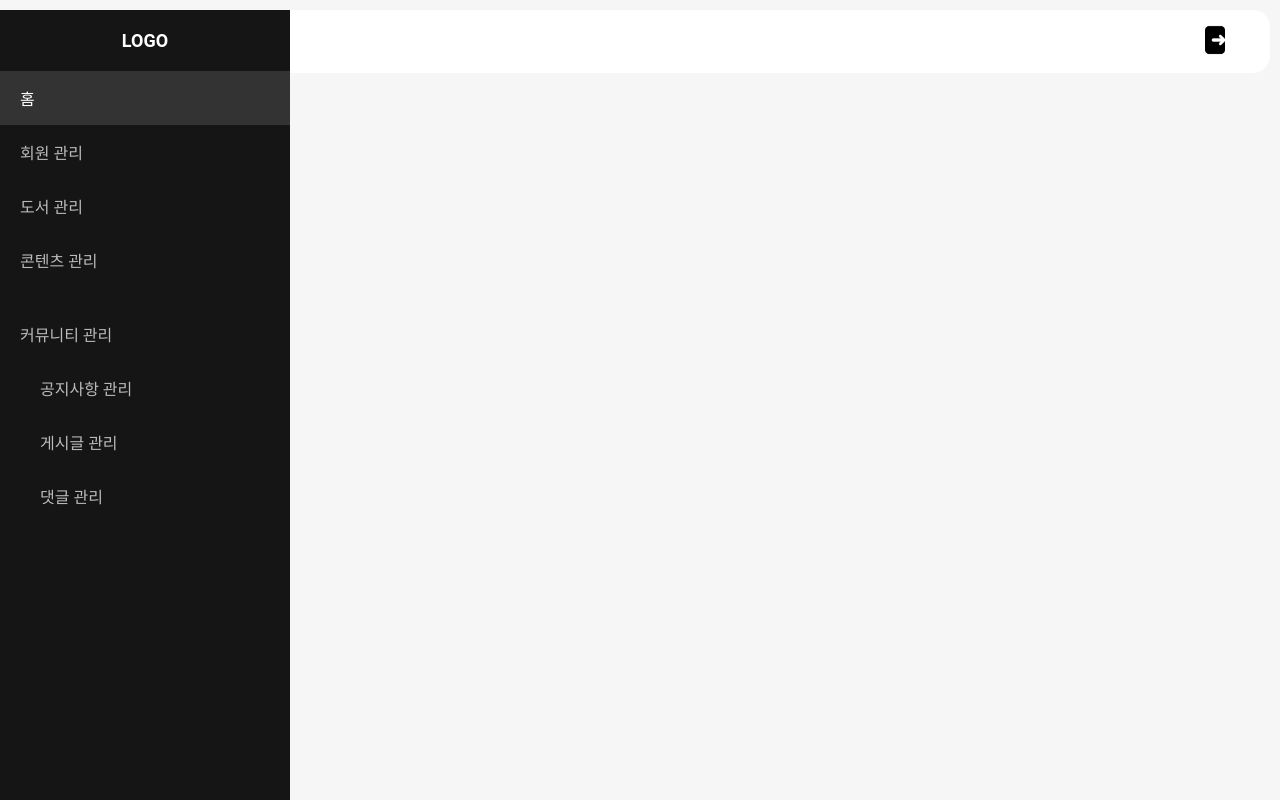
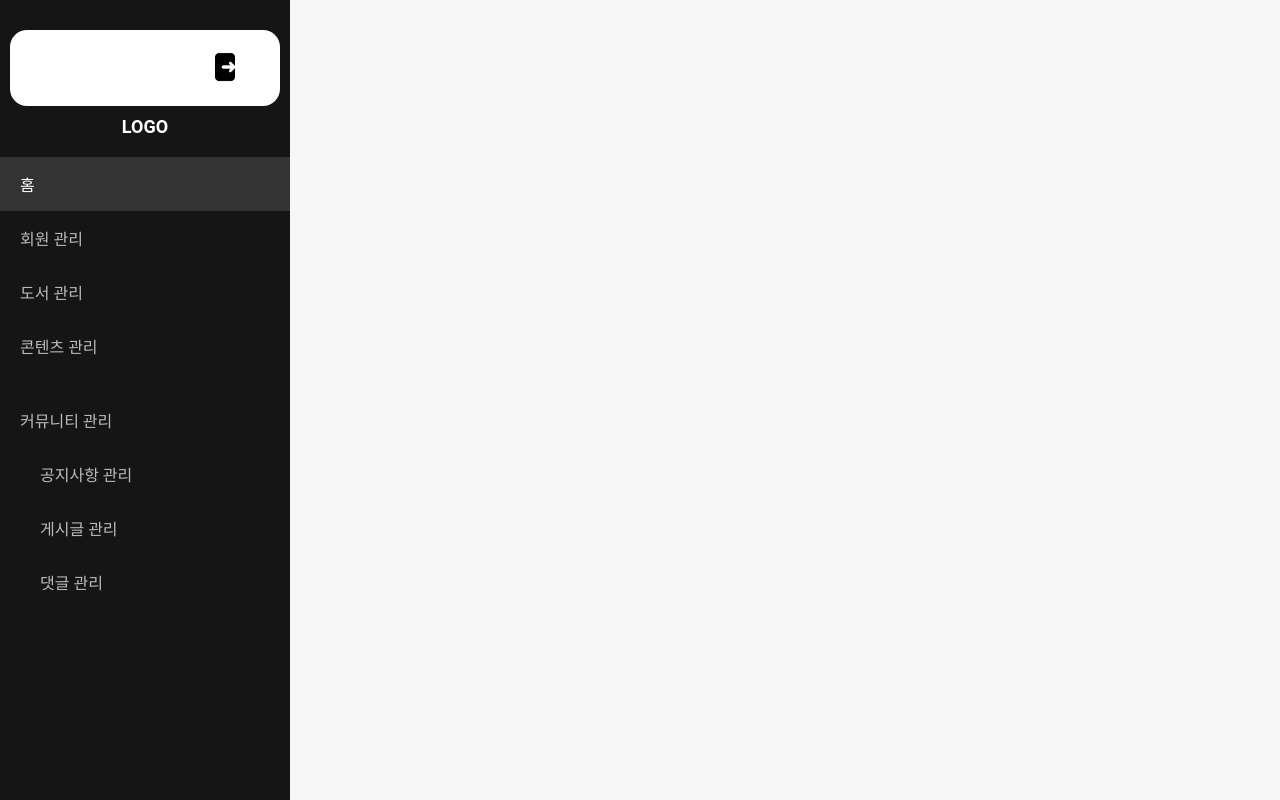
Before and after one commit to lollipopwyn/proj_lapoem_admin, a React (Create React App) app: page / in a window 1280 px wide. Built offline with nearby package versions, Linux system fonts and the light colour scheme.

Commit message:
241112_feat_Admin_Dashboard_어드민 대쉬보드 재수정(css미보완 상태)_김태현

```diff
--- a/src/App.js
+++ b/src/App.js
@@ -2,7 +2,7 @@ import React from 'react';
 import { BrowserRouter, Route, Routes } from 'react-router-dom';
 import Dashboard from './components/Dashboard';
 import AdminLogin from './components/adminLogin/AdminLogin';
-import Header from './components/Header';
+// import Header from './components/Header';
 import Breadcrumbs from './components/Breadcrumbs';
 import NoticeManagement from './components/CommunityAdmin/NoticeManagement';
 import PostManagement from './components/CommunityAdmin/PostManagement';
@@ -16,7 +16,7 @@ const App = () => {
       {isLoggedIn ? (
         <div className="App">
           <Dashboard />
-          <Header />
+          {/* <Header /> */}
           <Breadcrumbs />
           <Routes>
             <Route path="/community/notice" element={<NoticeManagement />} />
--- a/src/components/Dashboard.js
+++ b/src/components/Dashboard.js
@@ -1,12 +1,14 @@
 import React from 'react';
 import { Link, useLocation } from 'react-router-dom';
 import './Dashboard.css';
+import Header from './Header';
 
 const Dashboard = () => {
   const location = useLocation();
 
   return (
     <div className="Dashboard_wrapper">
+      <Header />
       <div className="logo">LOGO</div>
       <nav>
         <Link to="/" className={location.pathname === '/' ? 'active' : ''}>
```
